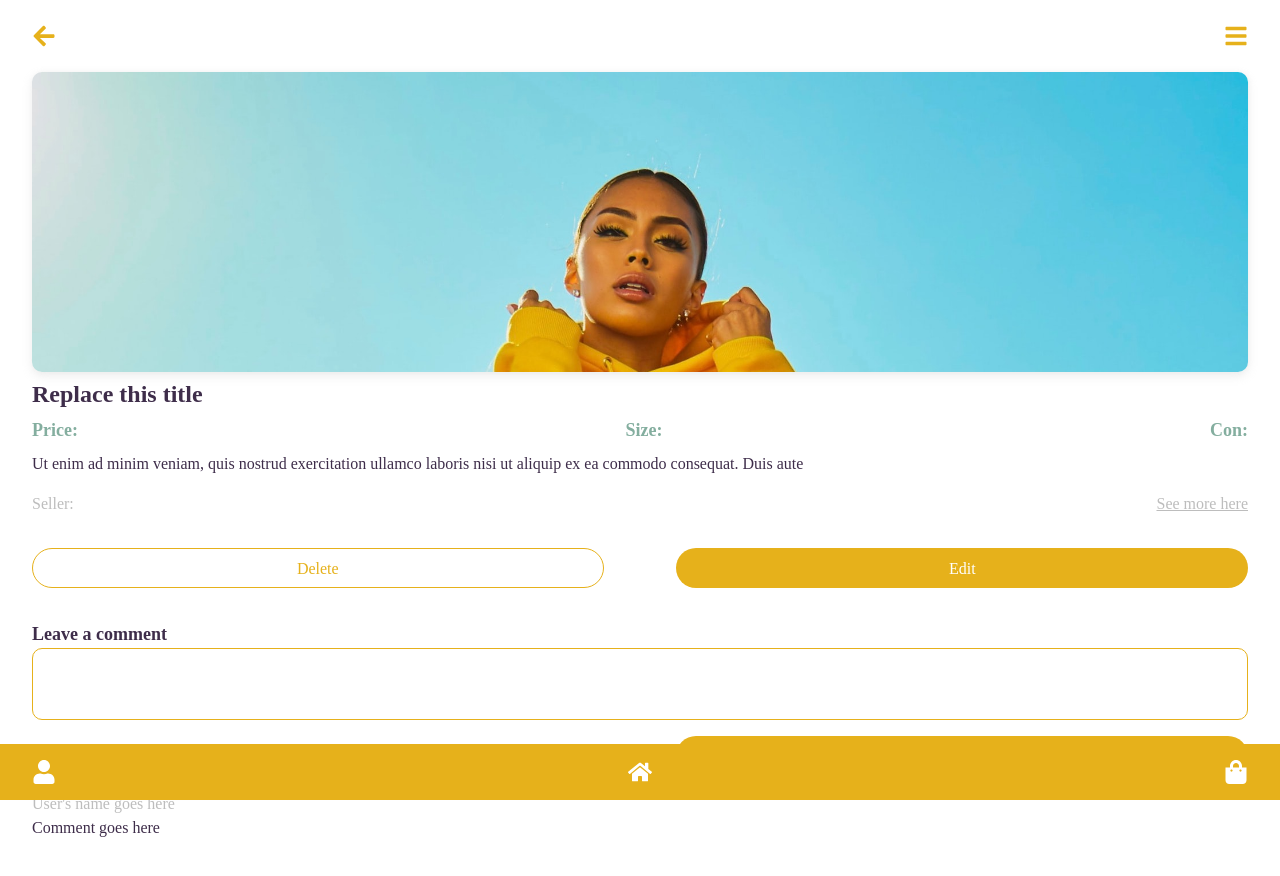
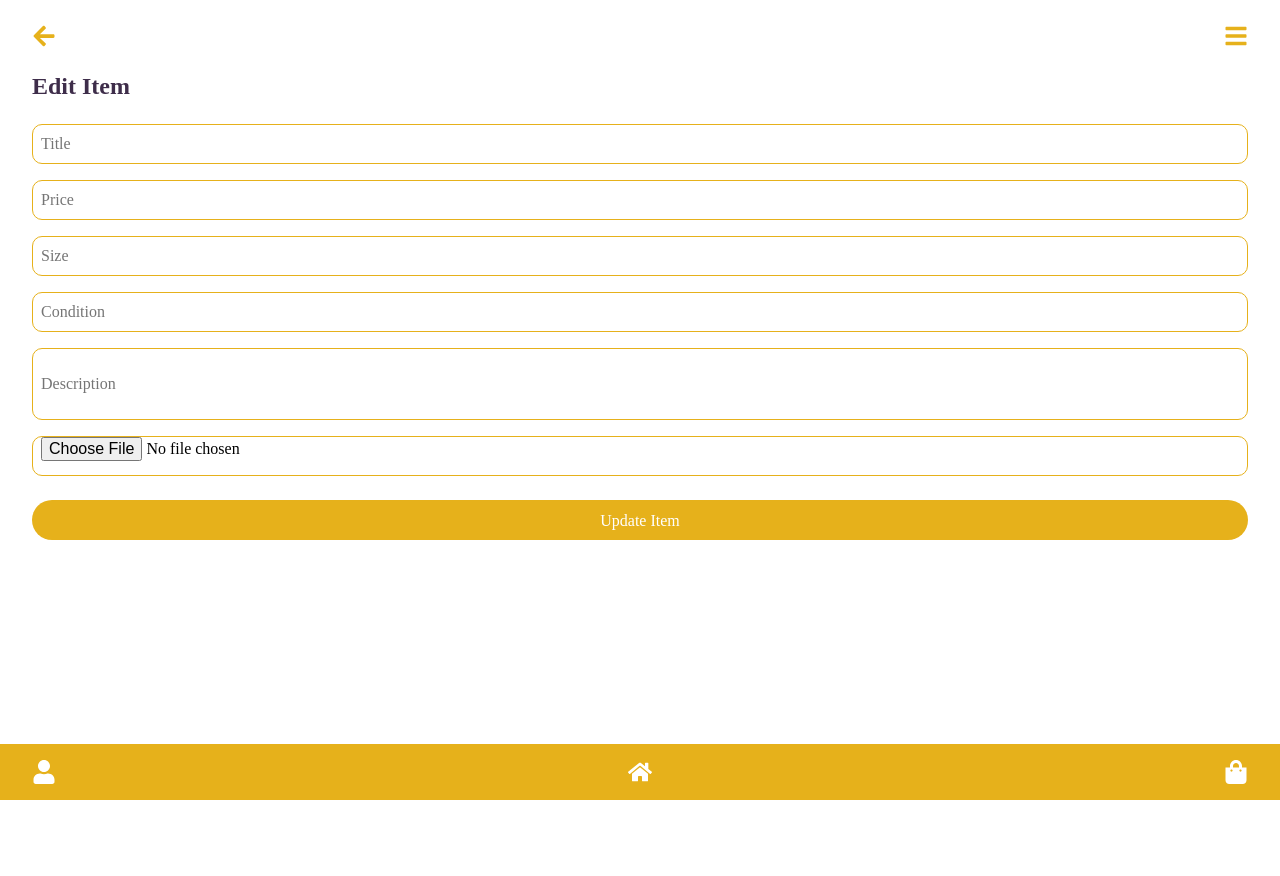
Before and after one commit to nakitanaidu/GroupSummative, a React (Create React App) app: page / in a window 1280 px wide. Shown: the top 876 px of the page. After the commit the page ends 800 px from the top, so only its background shows below. Built offline with nearby package versions, Linux system fonts and the light colour scheme.

Commit message:
Edit page created

```diff
--- a/src/App.css
+++ b/src/App.css
@@ -1,7 +1,6 @@
 html,
 body {
   margin: 0px;
-  font-family: Oxygen, Maven Pro;
 }
 
 * {
@@ -92,3 +91,23 @@ input {
   padding-bottom: 72px;
   margin: auto 32px;
 }
+
+.text-input {
+  width: 100%;
+  border: 1px solid #e6b11b;
+  box-sizing: border-box;
+  border-radius: 10px;
+  height: 40px;
+  margin: 8px 0px;
+  padding-left: 8px;
+}
+
+.textarea-input {
+  width: 100%;
+  border: 1px solid #e6b11b;
+  box-sizing: border-box;
+  border-radius: 10px;
+  height: 72px;
+  margin: 8px 0px;
+  padding-left: 8px;
+}
--- a/src/App.js
+++ b/src/App.js
@@ -9,12 +9,13 @@ import "./css/userprofile.css";
 import UserProfile from "./components/UsersProfile";
 import DisplayItems from "./components/DisplayItems";
 import UserItemDetail from "./components/UserItemDetail";
+import Edit from "./components/Edit";
 
 class App extends Component {
   render() {
     return (
       <React.Fragment>
-        <UserItemDetail />
+        <Edit />
       </React.Fragment>
     );
   }
--- /dev/null
+++ b/src/components/Edit.jsx
@@ -0,0 +1,44 @@
+import React, { Component } from "react";
+import TopNav from "./TopNav";
+import NavBar from "./NavBar";
+
+class Edit extends Component {
+  render() {
+    return (
+      <React.Fragment>
+        <TopNav />
+        <div className="page">
+          <h2 className="page-tile">Edit Item</h2>
+
+          <input type="text" placeholder="Title" className="text-input"></input>
+          <input type="text" placeholder="Price" className="text-input"></input>
+          <input type="text" placeholder="Size" className="text-input"></input>
+          <input
+            type="text"
+            placeholder="Condition"
+            className="text-input"
+          ></input>
+          <input
+            type="textarea"
+            placeholder="Description"
+            className="textarea-input"
+          ></input>
+          <input
+            type="file"
+            placeholder="Upload Photo"
+            id="img"
+            name="img"
+            accept="image/*"
+            className="text-input"
+          />
+
+          <button className="btn btn-wide btn-primary">Update Item</button>
+        </div>
+
+        <NavBar />
+      </React.Fragment>
+    );
+  }
+}
+
+export default Edit;
--- a/src/components/ItemDetail.jsx
+++ b/src/components/ItemDetail.jsx
@@ -39,7 +39,7 @@ class ItemDetail extends Component {
 
           <div className="comment-con">
             <h3 className="dark">Leave a comment</h3>
-            <input type="textarea" className="grey"></input>
+            <input type="textarea" className="grey textarea-input"></input>
 
             <button className="btn btn-primary btn-narrow btn-right">
               Send
--- a/src/css/itemdetail.css
+++ b/src/css/itemdetail.css
@@ -41,13 +41,6 @@
 .comment-con {
   padding: 16px 0px;
 }
-.comment-con input {
-  width: 100%;
-  border: 1px solid #e6b11b;
-  box-sizing: border-box;
-  border-radius: 10px;
-  height: 72px;
-}
 
 .edit-delete {
   display: flex;
```
Also changed, not shown: src/css/edit.css (added).
